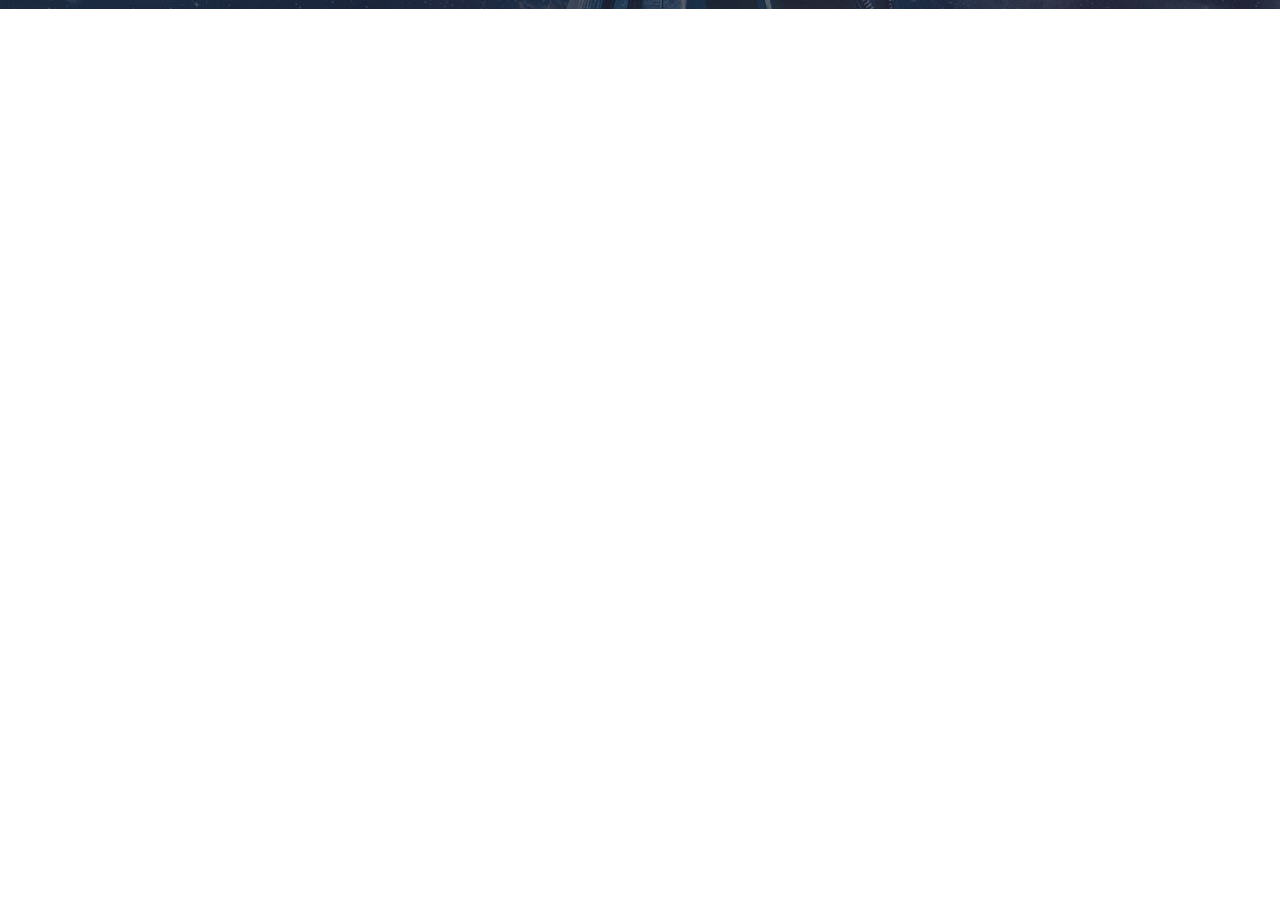
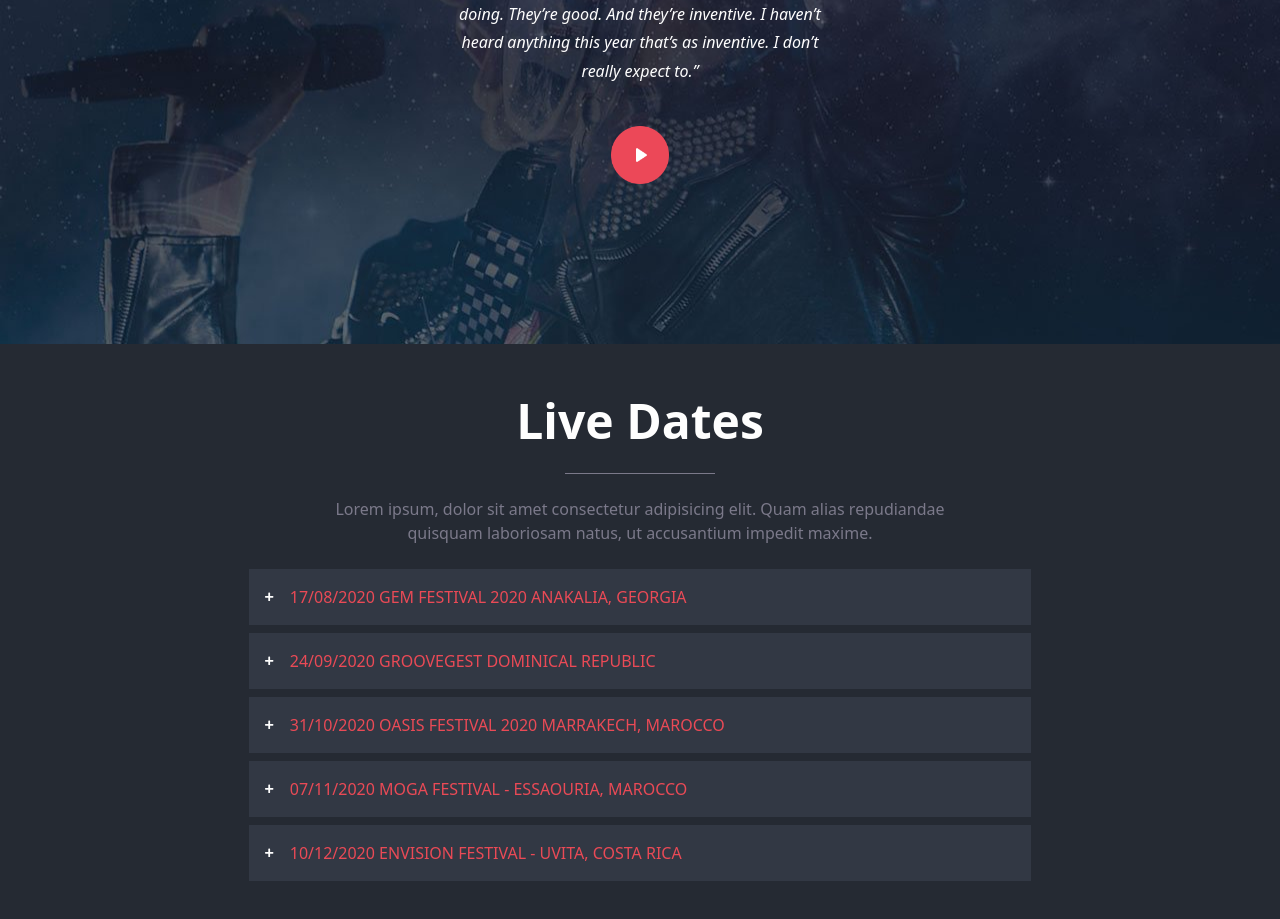
Before and after one commit to saragrigolin/proj-html-vuejs, a Vue app: page / in a window 1280 px wide. Shown: the part 3060-3979 px from the top of the page. Before the commit the page ends 3069 px from the top, so only its background shows below. Built offline with nearby package versions, Linux system fonts and the light colour scheme.

Commit message:
live dates section

```diff
--- a/src/components/Main.vue
+++ b/src/components/Main.vue
@@ -80,6 +80,26 @@
         <div class="video-container py-5 d-flex justify-content-center">
             <div class="video-content w-30">
                 <p>“I just listened to it and said to myself, “Man, I really love this album.” Still, today, it just sounds so fresh. It sounds full of ideas. These guys knew what they were doing. They’re good. And they’re inventive. I haven’t heard anything this year that’s as inventive. I don’t really expect to.”</p>
+                <img src="../assets/img/band_interview_play_icon.png" alt="" class="mt-4">
+            </div>
+        </div>
+        <div class="main-container py-5">
+            <div class="main-content d-flex justify-content-center flex-column w-50">
+                <div class="title-container">
+                    <h2 class="title">Live Dates</h2>
+                </div>
+                <div class="subtitle-container mt-3 pt-4">
+                    <span class="subtitle">Lorem ipsum, dolor sit amet consectetur adipisicing elit. Quam alias repudiandae quisquam laboriosam natus, ut accusantium impedit maxime.</span>
+                </div>
+            </div>
+            <div class="container">
+                <ul class="date-list px-0 py-4">
+                    <li class="date-list-item"><i class="fas fa-plus"></i><span>17/08/2020 gem festival 2020 anakalia, georgia</span></li>
+                    <li class="date-list-item"><i class="fas fa-plus"></i><span>24/09/2020 groovegest dominical republic</span></li>
+                    <li class="date-list-item"><i class="fas fa-plus"></i><span>31/10/2020 oasis festival 2020 marrakech, marocco</span></li>
+                    <li class="date-list-item"><i class="fas fa-plus"></i><span>07/11/2020 moga festival - essaouria, marocco</span></li>
+                    <li class="date-list-item"><i class="fas fa-plus"></i><span>10/12/2020 envision festival - uvita, costa rica</span></li>
+                </ul>
             </div>
         </div>
 
@@ -205,6 +225,7 @@
     }
     .video-container {
         background-image: url('../assets/img/home-testimonial-parallax.jpg');
+        background-position-y: 50%;
         .w-30 {
             width: 30%;
         }
@@ -212,7 +233,32 @@
             text-align: center;
             color: $white;
             font-style: italic;
+            line-height: 1.8em;
             // font-family: $fontFamily;
+            padding: 7em 0;
+            img {
+                width: 15%;
+            }
+        }
+    }
+    .date-list {
+        list-style-type: none;
+        width: 70%;
+        margin: 0 auto;
+        .date-list-item {
+            text-transform: uppercase;
+            padding: 1em 1em;
+            margin-bottom: 0.5em;
+            display: flex;
+            align-items: center;
+            background-color: $backgroundMusicIsLife;
+            span {
+                color: $mandy;
+                margin-left: 1em;
+            }
+            .fa-plus {
+                font-size: 0.6em;
+            }
         }
     }
 </style>
```
